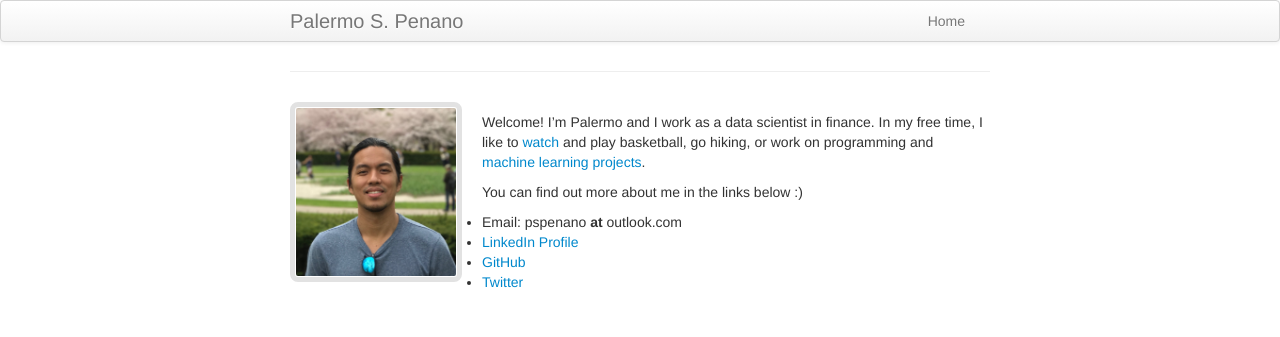
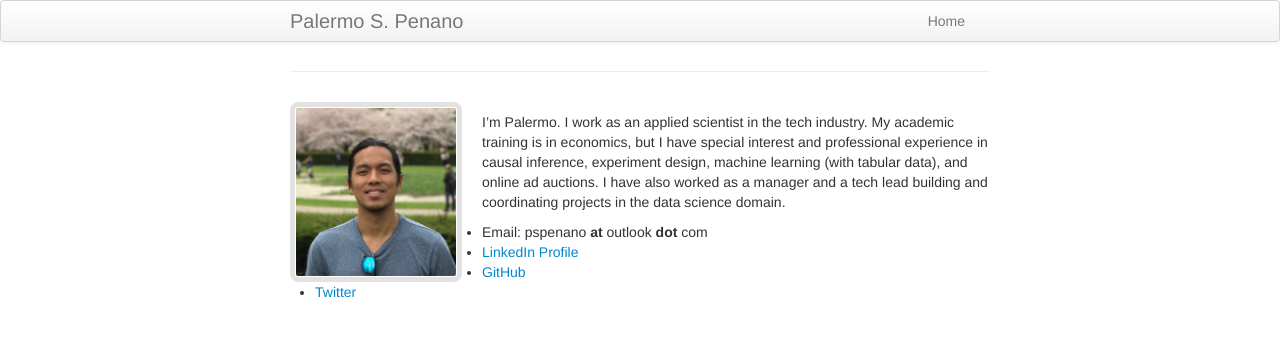
Before and after one commit to palpen/palermopenano, a Jekyll site: the page built from index.md, in a window 1280 px wide. Shown: the top 337 px of the page. Built offline with Jekyll 4.4.1, drawn with Linux system fonts in a browser that asks for light colours.

Commit message:
Update intro in index.md

```diff
--- a/index.md
+++ b/index.md
@@ -5,11 +5,9 @@ description: My website
 
 <img height="160" width="160" style="padding:1px; border: 5px solid #E2E2E2; border-radius:8px; margin-right: 20px" align="left" src="images/profile_pic_cropped.jpeg">
 
-Welcome! I'm Palermo and I work as a data scientist in finance. In my free time, I like to [watch](https://en.wikipedia.org/wiki/Toronto_Raptors) and play basketball, go hiking, or work on programming and [machine learning projects](http://pspenano.pythonanywhere.com/).
+I'm Palermo. I work as an applied scientist in the tech industry. My academic training is in economics, but I have special interest and professional experience in causal inference, experiment design, machine learning (with tabular data), and online ad auctions. I have also worked as a manager and a tech lead building and coordinating projects in the data science domain.
 
-You can find out more about me in the links below :)
-
-* Email: pspenano **at** outlook.com <br/>
+* Email: pspenano **at** outlook **dot** com <br/>
 * [LinkedIn Profile](https://www.linkedin.com/in/palermo-penano-273397b8)
 * [GitHub](https://github.com/palpen)
 * [Twitter](https://twitter.com/pspenano)
```
